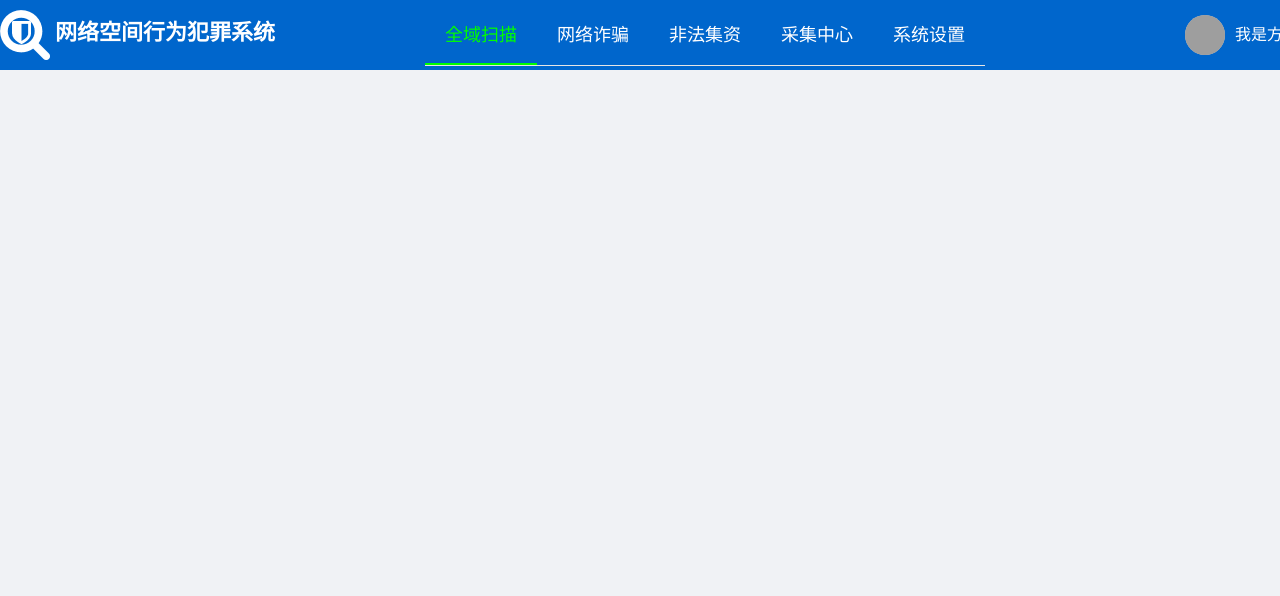
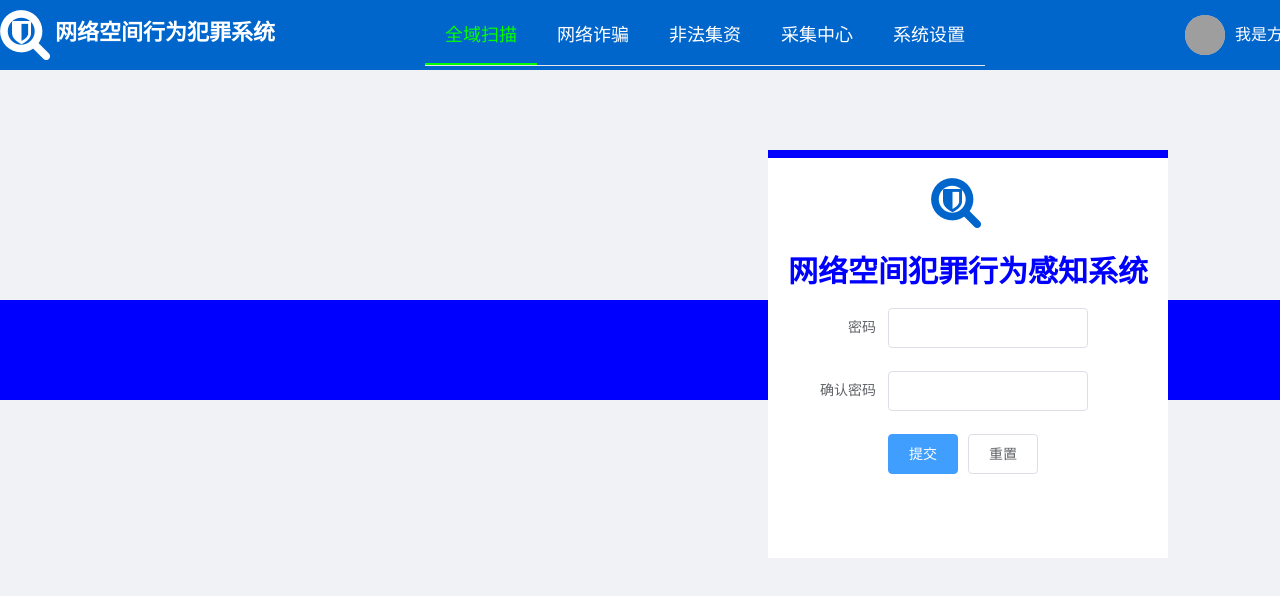
Before and after one commit to Tshirt-hfk/ccbps, a Vue app: page /login in a window 1280 px wide. Shown: the top 596 px of the page. Built offline with nearby package versions, Linux system fonts and the light colour scheme; grey boxes are pictures that could not be loaded; what v-charts would draw is missing.

Commit message:
添加login页面

```diff
--- a/src/router/index.js
+++ b/src/router/index.js
@@ -12,6 +12,11 @@ export default new Router({
       name: 'index',
       component: index,
       redirect: '/globalScan'
+    },
+    {
+      path: '/login',
+      name: 'login',
+      component: () => import('../views/login')
     },
     {
       path: '/globalScan',
--- a/src/views/login.vue
+++ b/src/views/login.vue
@@ -0,0 +1,145 @@
+<template>
+  <div class="main">
+    <div class="background"></div>
+    <div class="login">
+        <div class="login-log">
+            <img class="log" src="/static/images/login-log.png" />
+
+            <div class="log-word">网络空间犯罪行为感知系统</div>
+        </div>
+      <div class="login-center">
+        <el-form
+          :model="ruleForm"
+          status-icon
+          :rules="rules"
+          ref="ruleForm"
+          label-width="100px"
+          class="demo-ruleForm"
+        >
+          <el-form-item label="密码" prop="pass">
+            <el-input type="password" v-model="ruleForm.pass" autocomplete="off"></el-input>
+          </el-form-item>
+          <el-form-item label="确认密码" prop="checkPass">
+            <el-input type="password" v-model="ruleForm.checkPass" autocomplete="off"></el-input>
+          </el-form-item>
+          <el-form-item>
+            <el-button type="primary" @click="submitForm('ruleForm')">提交</el-button>
+            <el-button @click="resetForm('ruleForm')">重置</el-button>
+          </el-form-item>
+        </el-form>
+      </div>
+    </div>
+  </div>
+</template>
+
+<script>
+export default {
+  name: "login",
+  data() {
+    var checkAge = (rule, value, callback) => {
+      setTimeout(() => {
+        if (!Number.isInteger(value)) {
+          callback(new Error("请输入数字值"));
+        } else {
+          if (value < 18) {
+            callback(new Error("必须年满18岁"));
+          } else {
+            callback();
+          }
+        }
+      }, 1000);
+    };
+    var validatePass = (rule, value, callback) => {
+      if (value === "") {
+        callback(new Error("请输入密码"));
+      } else {
+        if (this.ruleForm.checkPass !== "") {
+          this.$refs.ruleForm.validateField("checkPass");
+        }
+        callback();
+      }
+    };
+    var validatePass2 = (rule, value, callback) => {
+      if (value === "") {
+        callback(new Error("请再次输入密码"));
+      } else if (value !== this.ruleForm.pass) {
+        callback(new Error("两次输入密码不一致!"));
+      } else {
+        callback();
+      }
+    };
+    return {
+      ruleForm: {
+        pass: "",
+        checkPass: "",
+        age: ""
+      },
+      rules: {
+        pass: [{ validator: validatePass, trigger: "blur" }],
+        checkPass: [{ validator: validatePass2, trigger: "blur" }],
+        age: [{ validator: checkAge, trigger: "blur" }]
+      }
+    };
+  },
+  methods: {
+    submitForm(formName) {
+      this.$refs[formName].validate(valid => {
+        if (valid) {
+          alert("submit!");
+        } else {
+          console.log("error submit!!");
+          return false;
+        }
+      });
+    },
+    resetForm(formName) {
+      this.$refs[formName].resetFields();
+    }
+  }
+};
+</script>
+
+<style scoped>
+.main {
+  position: absolute;
+  top: 300px;
+  width: 100%;
+}
+.background {
+  background: blue;
+  height: 100px;
+  z-index: 98;
+}
+.login {
+  background: white;
+  left: 60%;
+  position: relative;
+  width: 400px;
+  height: 400px;
+  top: -250px;
+  z-index: 99;
+  border-top:8px solid blue;
+}
+.login-log {
+    height: 150px;
+}
+.log {
+    margin-top: 10px;
+    margin-left: 154px;
+    width: 70px;
+    height: 70px;
+}
+.log-word {
+    margin-top: 5px;
+    height: 80px;
+    line-height: 80px;
+    font: 30px bold;
+    color: blue;
+    font-weight: 800;
+    text-align: center;
+}
+.login-center {
+    margin-left: 20px;
+    width: 300px;
+}
+</style>
```
Also changed, not shown: static/images/login-log.png (added).
